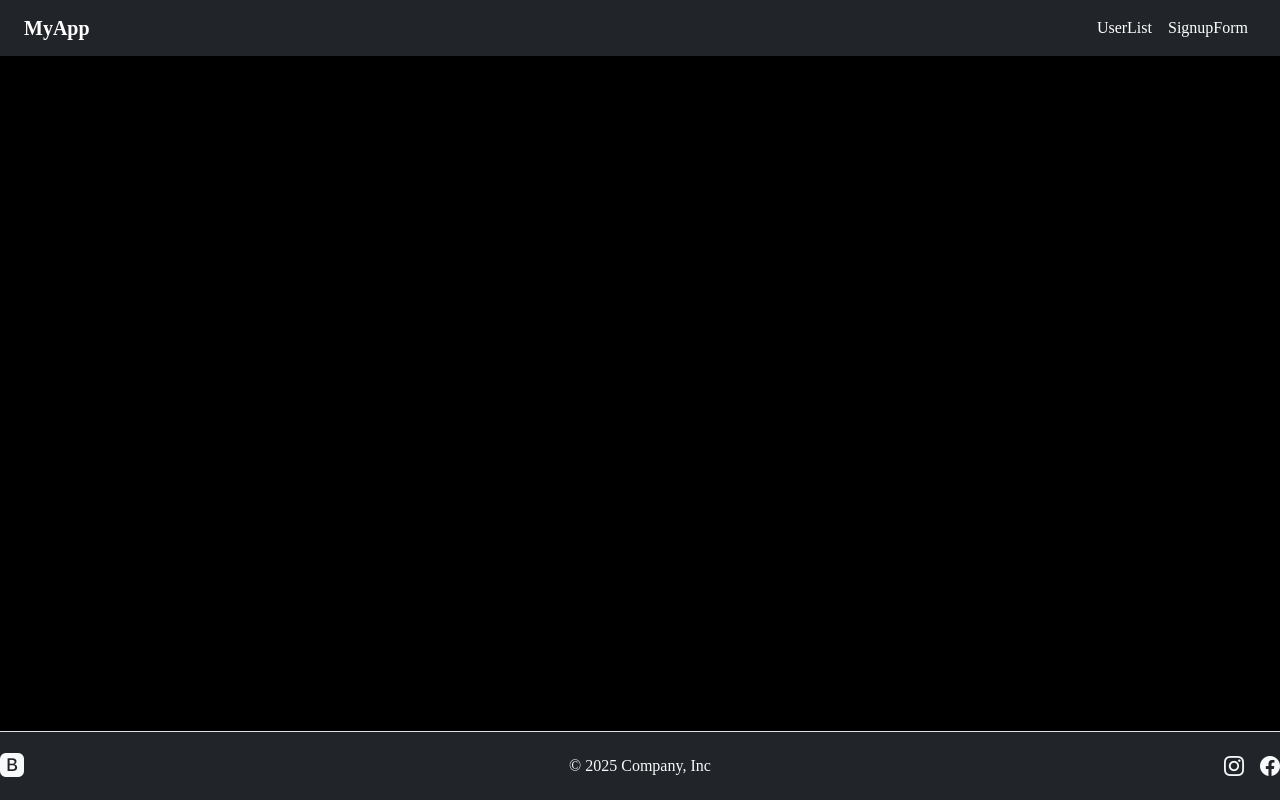
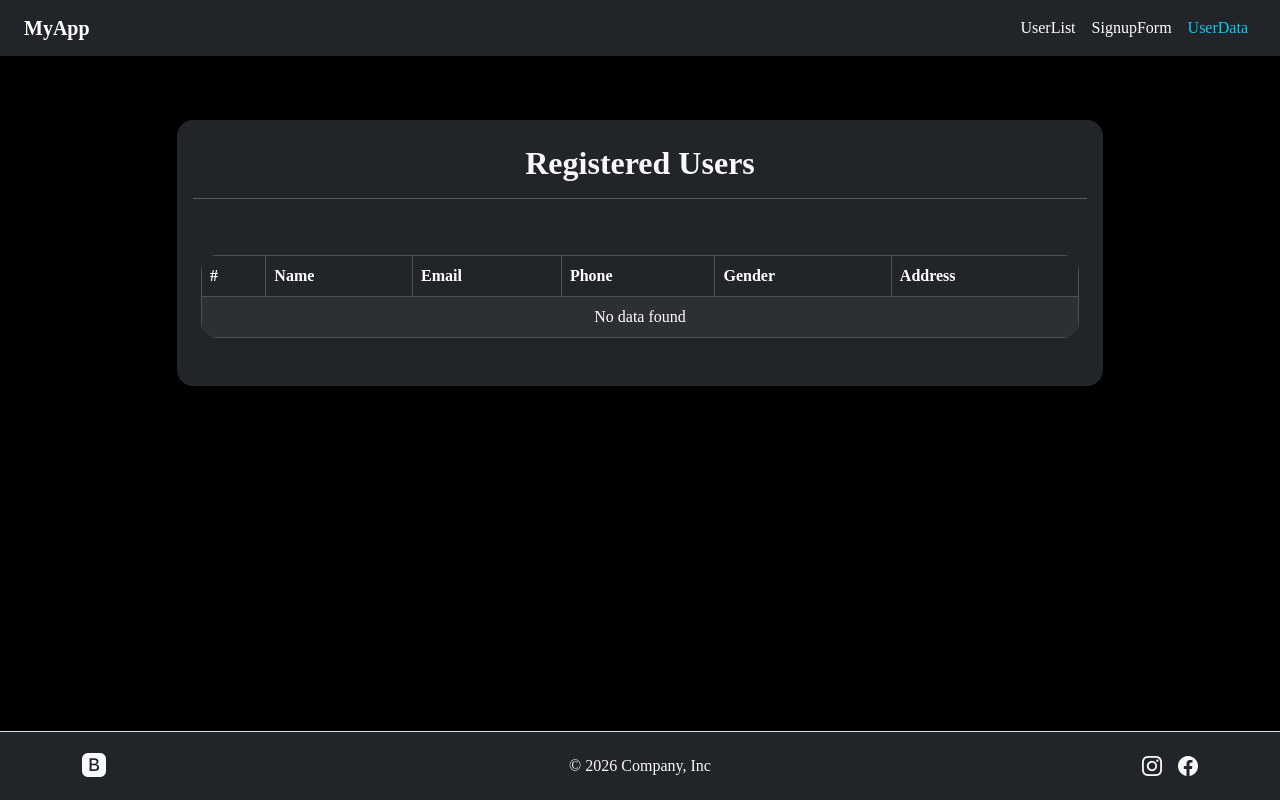
Before and after one commit to arkopash-ops/react-ts-1, a React (Vite) app: page /signuplist in a window 1280 px wide. Built offline with nearby package versions, Linux system fonts and the light colour scheme.

Commit message:
Table and Pagination added 22.01.2026

```diff
--- a/src/App.tsx
+++ b/src/App.tsx
@@ -3,6 +3,7 @@ import UserList from './components/UserList'
 import { Navbar } from './components/Navbar';
 import { Footer } from './components/Footer';
 import SignupForm from "./components/SignupForm";
+import SignupList from "./components/SignupList";
 
 function App() {
 
@@ -15,6 +16,7 @@ function App() {
           <Routes>
             <Route path="/" element={<UserList />} />
             <Route path="/signupform" element={<SignupForm />} />
+            <Route path="/signuplist" element={<SignupList />} />
           </Routes>
         </main>
 
--- a/src/components/Footer.tsx
+++ b/src/components/Footer.tsx
@@ -1,35 +1,44 @@
-import React from 'react'
+import React from "react";
 
 export const Footer: React.FC = () => {
   return (
-    <footer className="d-flex flex-wrap align-items-center py-3 border-top bg-dark">
-      <div className="col-md-4 d-flex align-items-center justify-content-start">
+    <footer className="py-3 border-top bg-dark">
+      <div className="container">
+        <div className="row align-items-center text-center text-md-start">
+
+          <div className="col-md-4 mb-2 mb-md-0">
             <a
               href="/"
-          className="me-2 text-light text-decoration-none"
-          aria-label="Bootstrap"
+              className="text-light text-decoration-none"
+              aria-label="Home"
             >
               <i className="bi bi-bootstrap-fill fs-4"></i>
             </a>
           </div>
 
-      <div className="col-md-4 text-center">
+          <div className="col-md-4 mb-2 mb-md-0 text-center">
             <span className="text-light">
-          © 2025 Company, Inc
+              © {new Date().getFullYear()} Company, Inc
             </span>
           </div>
 
-      <ul className="nav col-md-4 justify-content-end list-unstyled d-flex mb-0">
-        <li className="ms-3 text-light">
+          <div className="col-md-4">
+            <ul className="nav justify-content-md-end justify-content-center list-unstyled d-flex mb-0">
+              <li className="ms-3">
+                <a className="text-light" href="https://instagram.com" aria-label="Instagram">
                   <i className="bi bi-instagram fs-5"></i>
+                </a>
               </li>
               <li className="ms-3">
-          <a className="text-light" href="#" aria-label="Facebook">
+                <a className="text-light" href="https://facebook.com" aria-label="Facebook">
                   <i className="bi bi-facebook fs-5"></i>
                 </a>
               </li>
             </ul>
+          </div>
 
+        </div>
+      </div>
     </footer>
   );
 };
--- a/src/components/Navbar.tsx
+++ b/src/components/Navbar.tsx
@@ -5,6 +5,7 @@ import type { NavItem } from '../interfaces/nav';
 const navItems: NavItem[] = [
     { label: "UserList", path: "/" },
     { label: "SignupForm", path: "/signupform" },
+    { label: "UserData", path: "/signuplist" },
 ];
 
 export const Navbar: React.FC = () => {
--- /dev/null
+++ b/src/components/Pagination.tsx
@@ -0,0 +1,40 @@
+import React from 'react'
+
+interface Props {
+    totalItems: number;
+    itemsPerPage: number;
+    currentPage: number;
+    onPageChange: (page: number) => void;
+}
+
+export const Pagination: React.FC<Props> = ({ totalItems, itemsPerPage, currentPage, onPageChange }) => {
+    const totalPages = Math.ceil(totalItems / itemsPerPage);
+
+    if (totalPages <= 1) return null;
+
+    return (
+        <nav className="d-flex justify-content-center">
+            <ul className="pagination pagination-dark">
+                <li className={`page-item ${currentPage === 1 ? "disabled" : ""}`}>
+                    <button className="page-link" onClick={() => onPageChange(currentPage - 1)}>
+                        Prev
+                    </button>
+                </li>
+
+                {Array.from({ length: totalPages }, (_, i) => i + 1).map(page => (
+                    <li key={page} className={`page-item ${page === currentPage ? "active" : ""}`} >
+                        <button className="page-link" onClick={() => onPageChange(page)}>
+                            {page}
+                        </button>
+                    </li>
+                ))}
+
+                <li className={`page-item ${currentPage === totalPages ? "disabled" : ""}`}>
+                    <button className="page-link" onClick={() => onPageChange(currentPage + 1)}>
+                        Next
+                    </button>
+                </li>
+            </ul>
+        </nav>
+    )
+}
--- a/src/components/SignupForm.tsx
+++ b/src/components/SignupForm.tsx
@@ -260,11 +260,11 @@ const SignupForm: React.FC = () => {
                                         value={formData.state}
                                         onChange={handleChange} >
                                         <option value={''}>--- Select ---</option>
-                                        <option value={'gujarat'}>Gujarat</option>
-                                        <option value={'maharashtra'}>Maharashtra</option>
-                                        <option value={'madhyaPradesh'}>Madhya Pradesh</option>
-                                        <option value={'rajasthan'}>Rajasthan</option>
-                                        <option value={'bihar'}>Bihar</option>
+                                        <option value={'Gujarat'}>Gujarat</option>
+                                        <option value={'Maharashtra'}>Maharashtra</option>
+                                        <option value={'Madhya Pradesh'}>Madhya Pradesh</option>
+                                        <option value={'Rajasthan'}>Rajasthan</option>
+                                        <option value={'Bihar'}>Bihar</option>
                                     </select>
                                     {errors.state && (
                                         <div className="invalid-feedback">{errors.state}</div>
--- /dev/null
+++ b/src/components/SignupList.tsx
@@ -0,0 +1,55 @@
+import React, { useState } from "react";
+import type { FormData } from "../interfaces/formData";
+import { SignupTable } from "./SignupTable";
+import { Pagination } from "./Pagination";
+
+const USER_PER_PAGE = 3;
+
+const SignupList: React.FC = () => {
+    const [data] = useState<FormData[]>(() => {
+        const storedData = localStorage.getItem("signupData");
+        console.log(storedData);
+        return storedData ? JSON.parse(storedData) : [];
+    });
+
+    const [currentPage, setCurrentPage] = useState<number>(1);
+
+    const startIndex = (currentPage - 1) * USER_PER_PAGE;
+    const endIndex = startIndex + USER_PER_PAGE;
+    const paginatedData = data.slice(startIndex, endIndex);
+
+    return (
+        <div className="container py-5">
+            <div className="row justify-content-center">
+                <div className="col-lg-11 col-xl-10">
+
+                    <div className="card shadow-lg border-0 rounded-4 bg-dark text-light">
+                        <div className="card-header bg-transparent border-0 text-center py-4">
+                            <h2 className="fw-bold mb-0">
+                                Registered Users
+                            </h2><hr />
+                        </div>
+
+                        <div className="card-body px-4 pb-4">
+                            <div className="table-responsive">
+                                <SignupTable data={paginatedData} />
+                            </div>
+
+                            <div className="mt-4">
+                                <Pagination
+                                    totalItems={data.length}
+                                    itemsPerPage={USER_PER_PAGE}
+                                    currentPage={currentPage}
+                                    onPageChange={setCurrentPage}
+                                />
+                            </div>
+                        </div>
+                    </div>
+
+                </div>
+            </div>
+        </div>
+    );
+};
+
+export default SignupList;
--- /dev/null
+++ b/src/components/SignupTable.tsx
@@ -0,0 +1,46 @@
+import React from 'react'
+import type { FormData } from '../interfaces/formData'
+
+interface Props {
+    data: FormData[];
+}
+
+export const SignupTable: React.FC<Props> = ({ data }) => {
+    return (
+        <div className="table-responsive rounded-4 overflow-hidden">
+            <table className="table table-dark table-striped table-bordered align-middle mb-0">
+                <thead>
+                    <tr>
+                        <th>#</th>
+                        <th>Name</th>
+                        <th>Email</th>
+                        <th>Phone</th>
+                        <th>Gender</th>
+                        <th>Address</th>
+                    </tr>
+                </thead>
+
+                <tbody>
+                    {data.length === 0 ? (
+                        <tr>
+                            <td colSpan={6} className="text-center">
+                                No data found
+                            </td>
+                        </tr>
+                    ) : (
+                        data.map((user, index) => (
+                            <tr key={index}>
+                                <td>{index + 1}</td>
+                                <td>{user.firstName} {user.lastName}</td>
+                                <td>{user.email}</td>
+                                <td>{user.phone}</td>
+                                <td className='text-capitalize'>{user.gender}</td>
+                                <td>{user.address}, {user.city}, {user.state}, India</td>
+                            </tr>
+                        ))
+                    )}
+                </tbody>
+            </table>
+        </div>
+    )
+}
```
Lines whose indentation alone changed are shown as unchanged.
